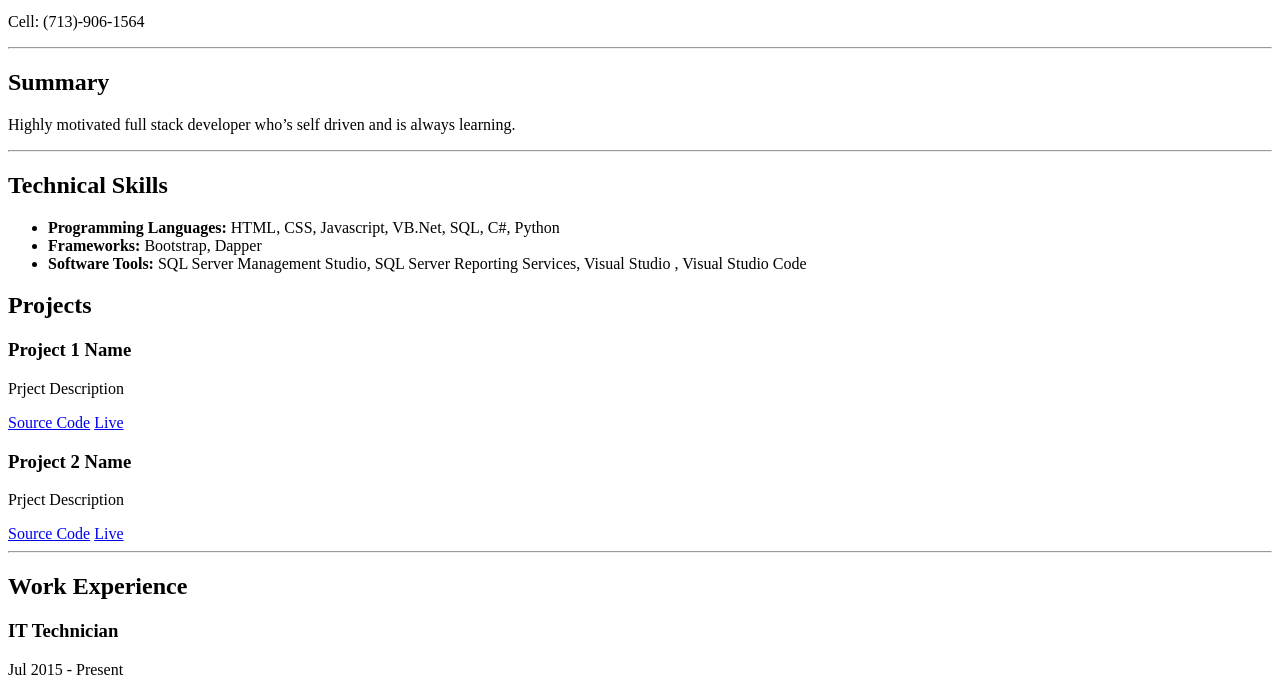
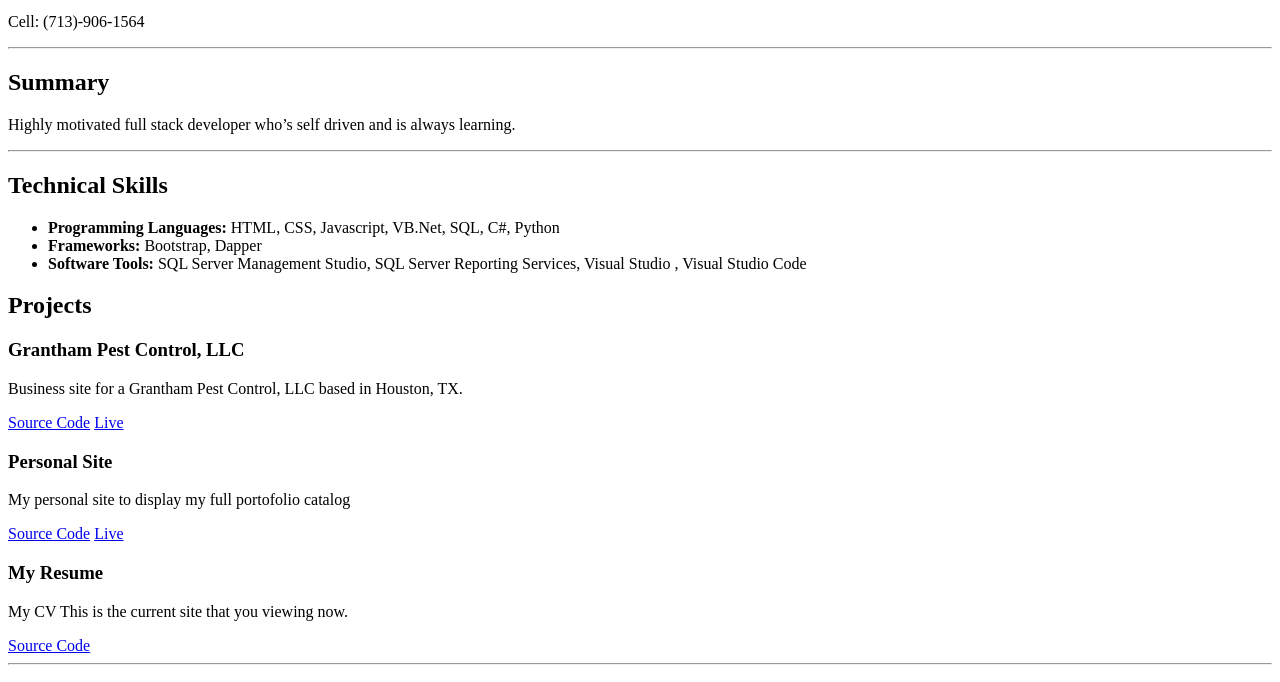
Before and after one commit to JustoShow/cv, a plain HTML site: page index.html in a window 1280 px wide. Shown: the part 111-793 px from the top of the page. Drawn offline with Linux system fonts and the light colour scheme.

Commit message:
Updated HTML - Projects & Spelling Errors
Added reordered some projects with code source links

```diff
--- a/index.html
+++ b/index.html
@@ -41,12 +41,13 @@
         <!-- Projects -->
         <section>
             <h2>Projects</h2>
+
             <!-- Project 1 -->
             <div class="project">
-                <h3>Project 1 Name</h3>
-                <p>Prject Description</p>
+                <h3>Grantham Pest Control, LLC</h3>
+                <p>Business site for a Grantham Pest Control, LLC based in Houston, TX.</p>
                 <div class="project-links">
-                    <a href="#">Source Code</a>
+                    <a href="https://github.com/JustoShow/grantham-pest-control">Source Code</a>
                     <a href="#">Live</a>
                 </div>
             </div>
@@ -54,14 +55,25 @@
 
             <!-- Project 2 -->
             <div class="project">
-                <h3>Project 2 Name</h3>
-                <p>Prject Description</p>
+                <h3>Personal Site</h3>
+                <p>My personal site to display my full portofolio catalog</p>
                 <div class="project-links">
-                    <a href="#">Source Code</a>
+                    <a href="https://github.com/JustoShow/personal-site">Source Code</a>
                     <a href="#">Live</a>
                 </div>
             </div>
             <!-- end Project 2 -->
+
+            <!-- Project 3 -->
+            <div class="project">
+                <h3>My Resume</h3>
+                <p>My CV This is the current site that you viewing now.</p>
+                <div class="project-links">
+                    <a href="https://github.com/JustoShow/cv">Source Code</a>
+                </div>
+            </div>
+            <!-- end Project 3 -->
+
         </section>
 
         <hr>
@@ -92,8 +104,7 @@
                 <h3 class="job-title">Career Development Trainee</h3>
                 <p class="job-date">Dec 2013 - Jul 2015</p>
                 <ul class="job-description">
-                    <li>Primary responsibilities include providing help-desk and end-user support based on ticket
-                        system.</li>
+                    <li>Primary responsibilities include providing help-desk and end-user support based on ticket system.</li>
                     <li>Troubleshoot, configure hardware, software installation and updates, imaging and desktop.</li>
                     <li>Data Entry, Inventory and other duties as assigned.</li>
                 </ul>
@@ -113,6 +124,8 @@
             <!-- End Work Experience 3 -->
         </section>
 
+        <hr>
+
         <!-- Education -->
         <section>
             <h2>Education</h2>
```
